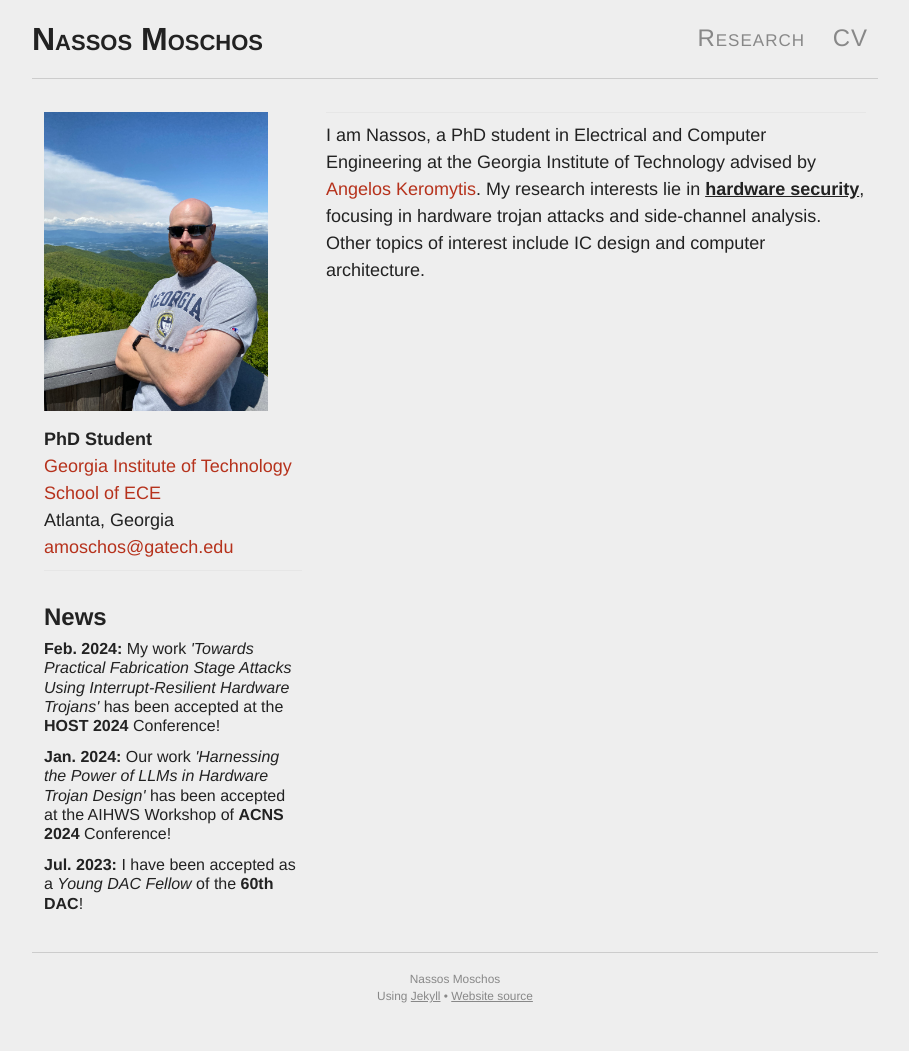
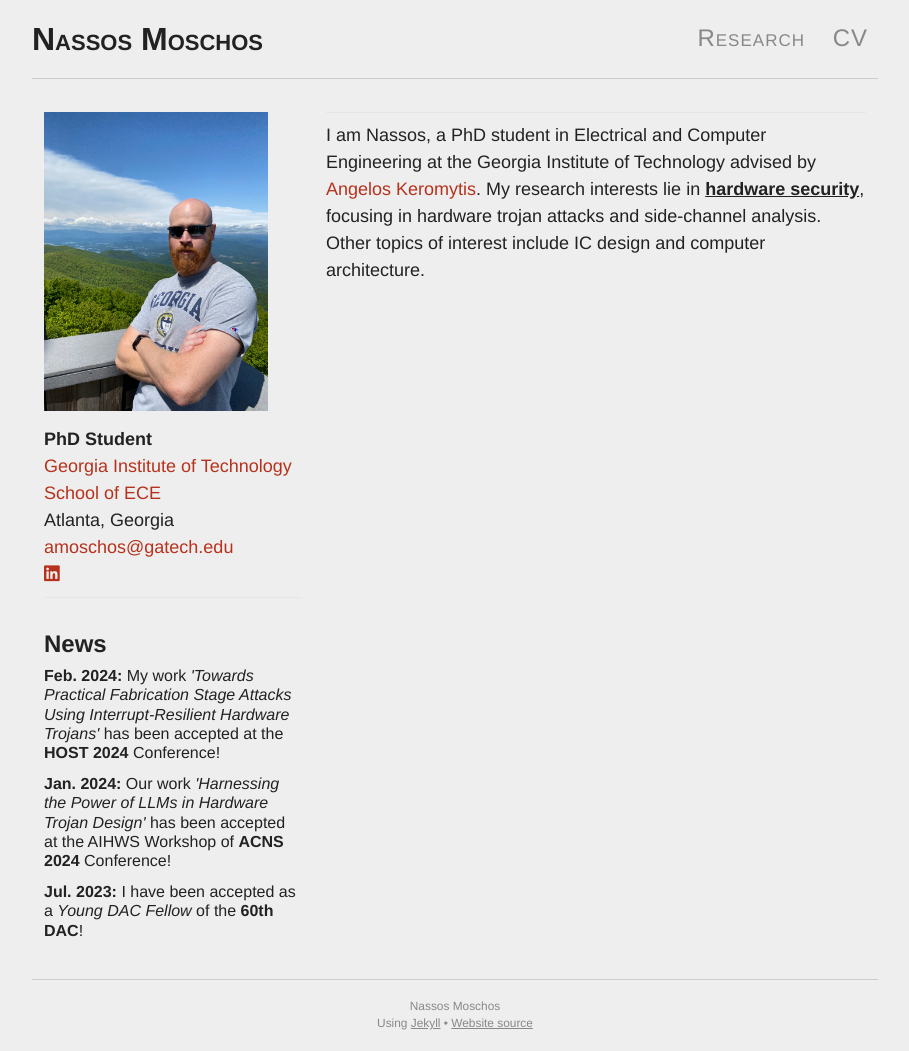
Before and after one commit to 0ena/0ena.github.io, a Jekyll site: the page built from index.md, in a window 1280 px wide. Shown: the whole page, without its empty margins (185-1094 px from the left). Built offline with Jekyll 4.4.1, drawn with Linux system fonts in a browser that asks for light colours; nearby versions of some CDN libraries; before the commit the page ends 1024 px from its top, so only the background shows below that.

Commit message:
Update head.html

```diff
--- a/_includes/head.html
+++ b/_includes/head.html
@@ -6,6 +6,9 @@
     <title>{{ site.title }}{% if page.title %} • {{ page.title }}{% endif %}</title>
     <meta name="description" content="{% if page.excerpt %}{{ page.excerpt | strip_html | strip_newlines | truncate: 160 }}{% else %}{{ site.description }}{% endif %}">
 
+     <!-- Add the Font Awesome script here -->
+    <script src="https://kit.fontawesome.com/8680fca508.js" crossorigin="anonymous"></script>
+
     <link rel="stylesheet" href="{{ "/css/bootstrap.min.css" | prepend: site.baseurl }}">
     <link rel="stylesheet" href="{{ "/css/main.css" | prepend: site.baseurl }}">
     <link rel="canonical" href="{{ page.url | replace:'index.html','' | prepend: site.baseurl | prepend: site.url }}">
```
